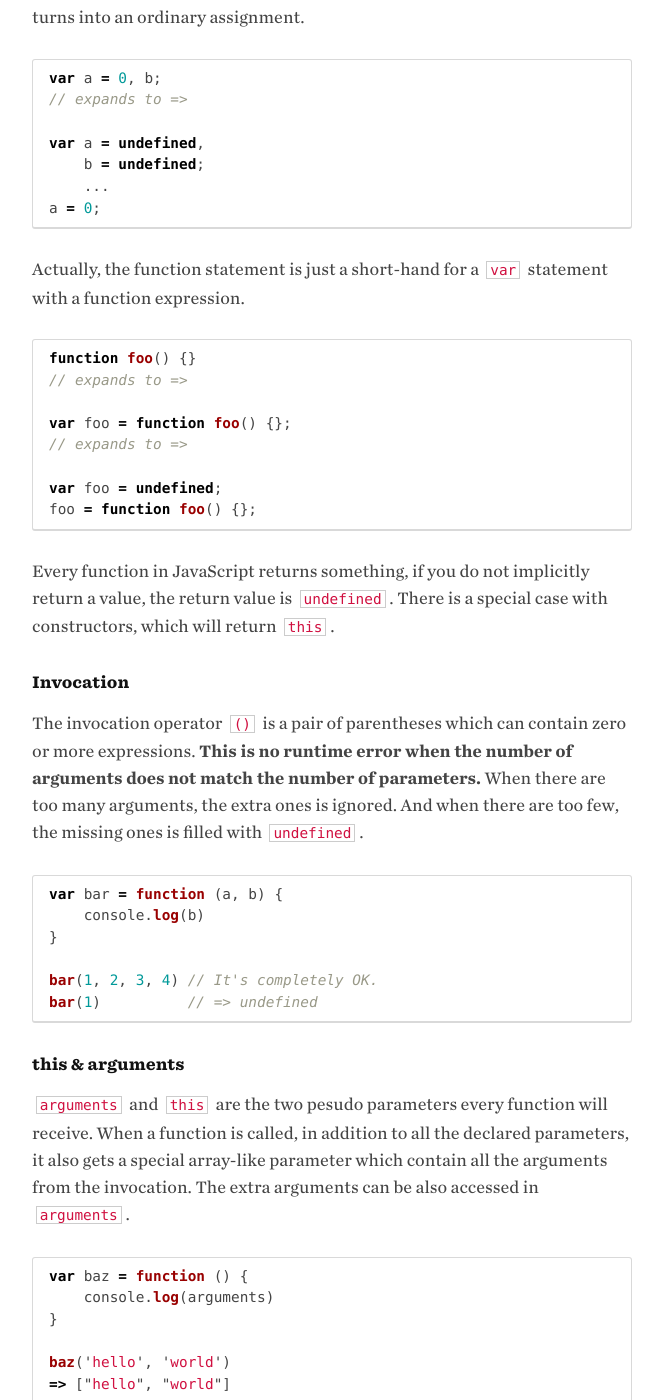
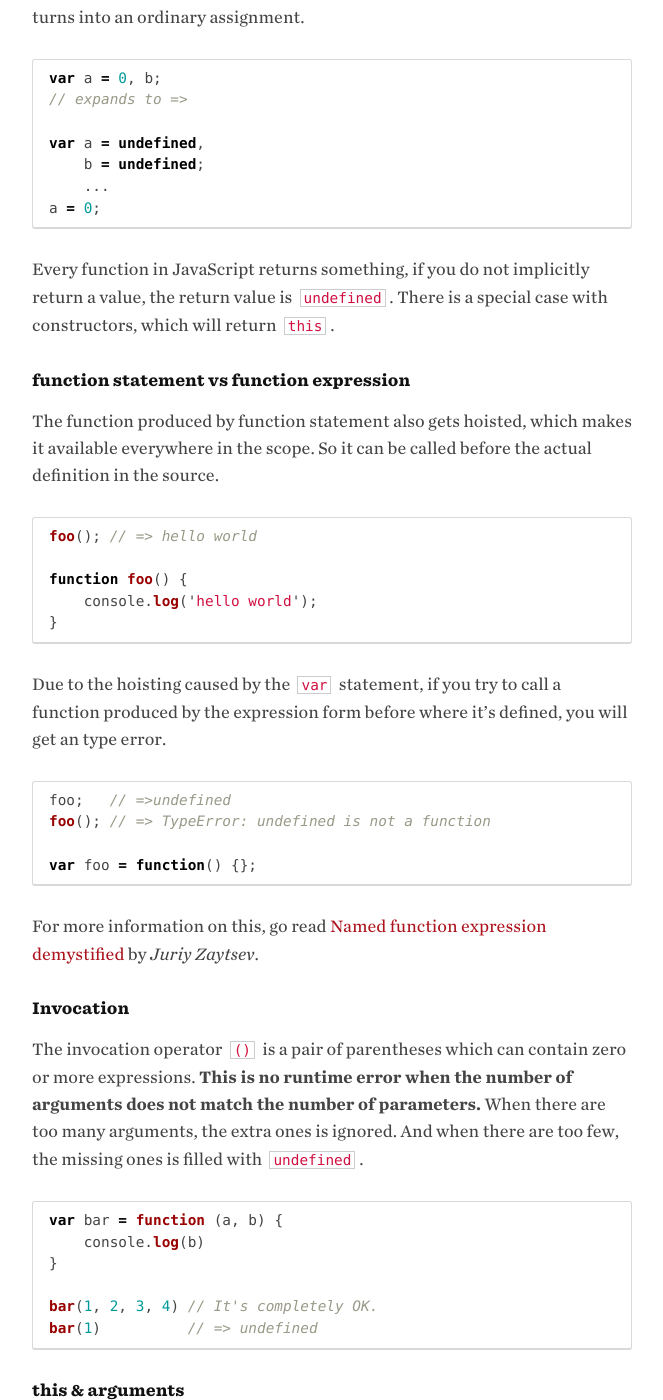
Before and after one commit to toctan/toctan.github.io, a Jekyll site: the page built from _posts/2013-11-20-javascript-functions.md, in a window 1280 px wide and 1400 px high, scrolled down 1169 px. Shown: the whole window, without its empty margins (308-971 px from the left). Built offline with Jekyll 4.4.1, drawn with Linux system fonts in a browser that asks for light colours; Markdown is read by kramdown in place of the engine named in the settings; some of the changed text lies outside the part shown.

Commit message:
More on function expression vs statement

````diff
--- a/_posts/2013-11-20-javascript-functions.md
+++ b/_posts/2013-11-20-javascript-functions.md
@@ -41,6 +41,7 @@ which makes it a [first class citizen][], it may be
 
 
 ## var & return
+
 `var` statement is used to declare and initialize variables within a
 function. It will get split into two parts, the declaration part will
 get hoisted to the top of the function, initialized with `undefined`,
@@ -56,23 +57,38 @@ var a = undefined,
 a = 0;
 ```
 
-Actually, the function statement is just a short-hand for a `var`
-statement with a function expression.
-
-```js
-function foo() {}
-// expands to =>
-
-var foo = function foo() {};
-// expands to =>
-
-var foo = undefined;
-foo = function foo() {};
-```
-
 Every function in JavaScript returns something, if you do not implicitly
 return a value, the return value is `undefined`. There is a special case
 with constructors, which will return `this`.
+
+
+## function statement vs function expression
+
+The function produced by function statement also gets hoisted, which makes
+it available everywhere in the scope. So it can be called before the actual
+definition in the source.
+
+```js
+foo(); // => hello world
+
+function foo() {
+    console.log('hello world');
+}
+```
+
+Due to the hoisting caused by the `var` statement, if you try to call a
+function produced by the expression form before where it's defined, you
+will get an type error.
+
+```js
+foo;   // =>undefined
+foo(); // => TypeError: undefined is not a function
+
+var foo = function() {};
+```
+
+For more information on this, go read
+[Named function expression demystified][] by _Juriy Zaytsev_.
 
 
 ## Invocation
@@ -110,8 +126,24 @@ baz('hello', 'world')
 => ["hello", "world"]
 ```
 
-`this` contains a reference to the object of invocation. It's very
-similar to `self` in other object oriented programming languages.
+Similar to `self` in many other object oriented programming languages,
+`this` contains a reference to the object of invocation. `this` allows
+a single function object to service many functions, it's key to prototypal
+inheritance.
+
+```js
+function Foo() {}
+Foo.prototype.method = function() {
+    console.log(this);
+};
+
+function Bar() {}
+Bar.prototype = Foo.prototype;
+
+new Bar().method();
+// => Bar {method: function}
+```
+
 
 JavaScript functions can be invoked in four ways, which differ in how
 `this` is initialized.
@@ -141,10 +173,13 @@ obj.call(thisObj, 1, 2, 3)
 
 ## Resources
 
-[Function the Ultimate][]<br> A great talk on JavaScript functions by
-Douglas Crockford, highly recommended!!!
+- [Function the Ultimate][] <br> A great talk on JavaScript functions by
+  _Douglas Crockford_, highly recommended!!!
+- [JavaScript Garden][] <br> All about the quirky parts of JavaScript.
 
 
 [Douglas Crockford]: http://www.crockford.com/
 [first class citizen]: http://en.wikipedia.org/wiki/First-class_citizen
+[Named function expression demystified]: http://kangax.github.io/nfe/
 [Function the Ultimate]: http://www.youtube.com/watch?v=ya4UHuXNygM
+[JavaScript Garden]: http://bonsaiden.github.io/JavaScript-Garden/
````
